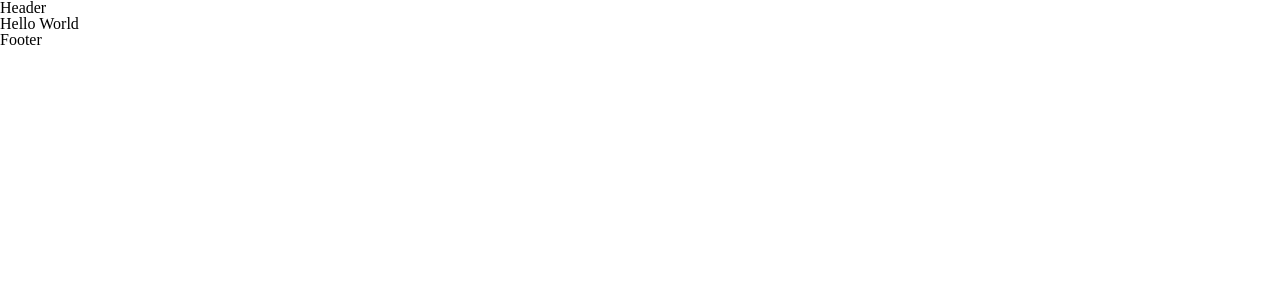
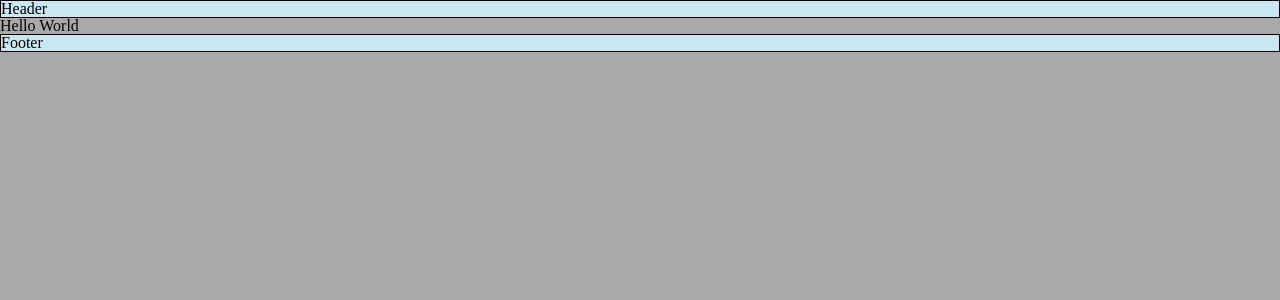
Before and after one commit to leonardmoses/ct-eyeCare-calendar-1.1, a React (Create React App) app: page / in a window 1280 px wide. Shown: the top 300 px of the page. Built offline with nearby package versions, Linux system fonts and the light colour scheme.

Commit message:
Refactor to visibly separate Header & Footer.

```diff
--- a/src/App.js
+++ b/src/App.js
@@ -5,8 +5,8 @@ function App() {
   return (
 
     <Layout>
-        <div className="App">
-          <h1>Hello World</h1>
+      <div className="App">
+        <h1>Hello World</h1>
       </div>
     </Layout>
 
--- a/src/components/common/Footer.js
+++ b/src/components/common/Footer.js
@@ -1,6 +1,8 @@
+
+
 const Footer = () => {
     return (
-        <div>
+        <div className="Footer">
             <h1>Footer</h1>
         </div>
      );
--- a/src/components/common/Header.js
+++ b/src/components/common/Header.js
@@ -1,7 +1,12 @@
+
+
 const Header = () => {
     return (
-        <div>
-            <h1>Header</h1>
+        <div className='Header'>
+
+            <div><h1>Header</h1></div>
+
+
         </div>
      );
 }
--- a/src/components/common/Layout.js
+++ b/src/components/common/Layout.js
@@ -1,10 +1,11 @@
 import Footer from "./Footer";
 import Header from "./Header";
+import './Layout.scss'
 
 
 const Layout = ({children}) => {
     return (
-        <div>
+        <div className="Layout">
             <Header/>
             {children}
             <Footer/>
--- /dev/null
+++ b/src/components/common/Layout.scss
@@ -0,0 +1,10 @@
+body {
+
+    .Header, .Footer{
+        background-color: rgb(200, 231, 241);
+        border: solid black 1px;
+    }
+
+
+
+}
--- a/src/styles/App.scss
+++ b/src/styles/App.scss
@@ -1,5 +1,15 @@
 @import './Variables.scss' ;
+@import './Type.scss' ;
+@import './Media.scss';
 
-@import './Type.scss' ;
 
-@import './Media.scss';
+body {
+    background-color: darkgrey;
+
+    Layout {
+        Header {
+            background-color: lightblue;
+        }
+
+    }
+}
--- a/src/styles/Type.scss
+++ b/src/styles/Type.scss
@@ -1,5 +1,5 @@
 // @import url('https://fonts.googleapis.com');
-// @import url('https://fonts.gstatic.com');
+@import url('https://fonts.gstatic.com');
 @import url('https://fonts.googleapis.com/css2?family=Rokkitt:wght@100;200;300;400;500;600;700;800;900&display=swap');
 
 
@@ -26,9 +26,3 @@ h1, h2, h3, h4, h5, h6, p, a, div {
     a {
 
     }
-
-
-
-
-
-    /*# sourceMappingURL=Type.css.map */
```
